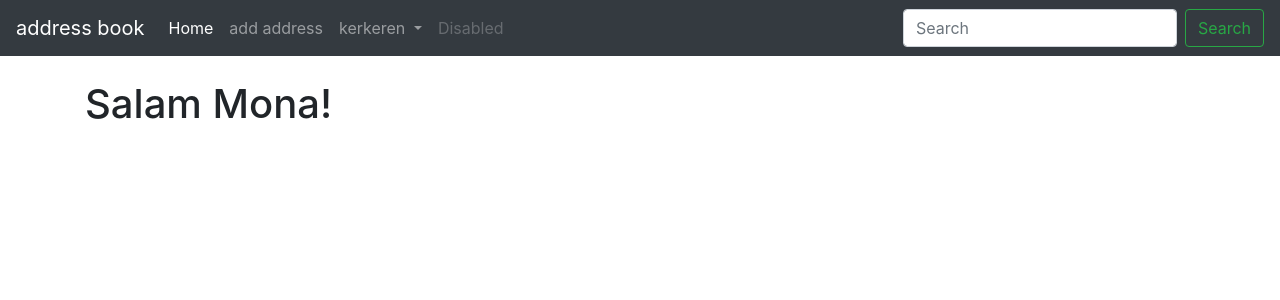
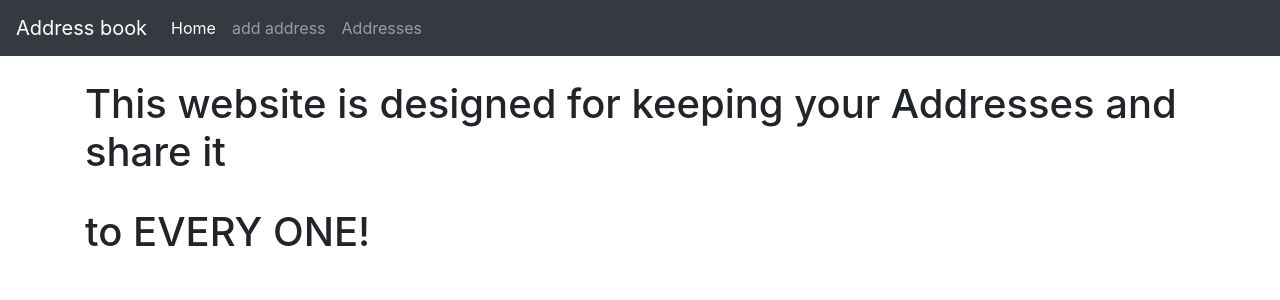
Before and after one commit to aliaghayan/The-Info-Site, a Django app: page / in a window 1280 px wide. Shown: the top 300 px of the page. Run offline with Django 3.2, Linux system fonts and the light colour scheme; some libraries are stand-ins or nearby versions.

Commit message:
kharab kari kardam fk konam vase khoshgelish

```diff
--- a/address_book/templates/add_address.html
+++ b/address_book/templates/add_address.html
@@ -1,4 +1,4 @@
 {% extends 'base.html' %}
 {% block content %}
-<h1>insert address </h1>
+<h1>Enter your Info </h1>
 {% endblock %}
--- a/address_book/templates/base.html
+++ b/address_book/templates/base.html
@@ -8,11 +8,11 @@
     <!-- Bootstrap CSS -->
     <link rel="stylesheet" href="https://stackpath.bootstrapcdn.com/bootstrap/4.1.3/css/bootstrap.min.css" integrity="sha384-MCw98/SFnGE8fJT3GXwEOngsV7Zt27NXFoaoApmYm81iuXoPkFOJwJ8ERdknLPMO" crossorigin="anonymous">
 
-    <title>Hello, world!</title>
+    <title>Address</title>
   </head>
   <body>
     <nav class="navbar navbar-expand-lg navbar-dark bg-dark">
-  <a class="navbar-brand" href="{% url 'home' %}">address book</a>
+  <a class="navbar-brand" href="{% url 'home' %}">Address book</a>
   <button class="navbar-toggler" type="button" data-toggle="collapse" data-target="#navbarSupportedContent" aria-controls="navbarSupportedContent" aria-expanded="false" aria-label="Toggle navigation">
     <span class="navbar-toggler-icon"></span>
   </button>
@@ -20,30 +20,17 @@
   <div class="collapse navbar-collapse" id="navbarSupportedContent">
     <ul class="navbar-nav mr-auto">
       <li class="nav-item active">
-        <a class="nav-link" href="#">Home <span class="sr-only">(current)</span></a>
+        <a class="nav-link" href="{% url 'home' %}">Home <span class="sr-only">(current)</span></a>
       </li>
       <li class="nav-item">
         <a class="nav-link" href="{% url 'address' %}">add address</a>
       </li>
-      <li class="nav-item dropdown">
-        <a class="nav-link dropdown-toggle" href="#" id="navbarDropdown" role="button" data-toggle="dropdown" aria-haspopup="true" aria-expanded="false">
-          kerkeren
-        </a>
-        <div class="dropdown-menu" aria-labelledby="navbarDropdown">
-          <a class="dropdown-item" href="#">Action</a>
-          <a class="dropdown-item" href="#">Another action</a>
-          <div class="dropdown-divider"></div>
-          <a class="dropdown-item" href="#">Something else here</a>
-        </div>
-      </li>
+
       <li class="nav-item">
-        <a class="nav-link disabled" href="#">Disabled</a>
+        <a class="nav-link" href="{% url 'addresses' %}">Addresses</a>
       </li>
     </ul>
-    <form class="form-inline my-2 my-lg-0">
-      <input class="form-control mr-sm-2" type="search" placeholder="Search" aria-label="Search">
-      <button class="btn btn-outline-success my-2 my-sm-0" type="submit">Search</button>
-    </form>
+
   </div>
 </nav>
     <br/>
--- a/address_book/templates/home.html
+++ b/address_book/templates/home.html
@@ -1,4 +1,5 @@
 {% extends 'base.html' %}
 {% block content %}
-<h1>Salam Mona!</h1>
+<h1>This website is designed for keeping your Addresses and share it</h1><br/>
+<h1>to EVERY ONE!<h1>
 {% endblock %}
--- a/address_book/urls.py
+++ b/address_book/urls.py
@@ -4,6 +4,6 @@ from . import views
 urlpatterns = [
     path("", views.home,name="home"),
     path("add_address", views.add_address,name="address"),
-
+    path("addresses", views.add_address,name="addresses"),
 
 ]
--- a/address_book/views.py
+++ b/address_book/views.py
@@ -1,4 +1,5 @@
 from django.shortcuts import render , redirect
+from .models import Address
 
 def home(request):
     return render(request,'home.html',{})
@@ -6,4 +7,7 @@ def home(request):
 def add_address(request):
     return render(request,'add_address.html',{})
 
+def addresses(request):
+    return render(request,'addresses.html',{'addresses':addresses})
+
 # Create your views here.
```
Also changed, not shown: address_book/models.py (+6 -4 lines), address_book/templates/addresses.html (added, +18 -0 lines).
